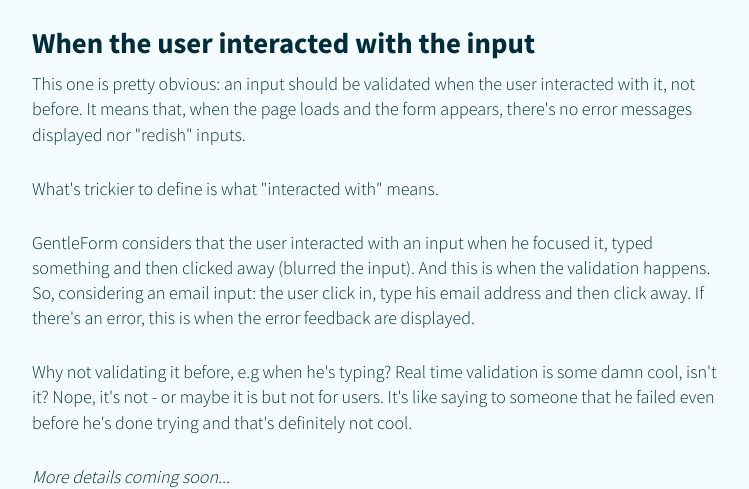
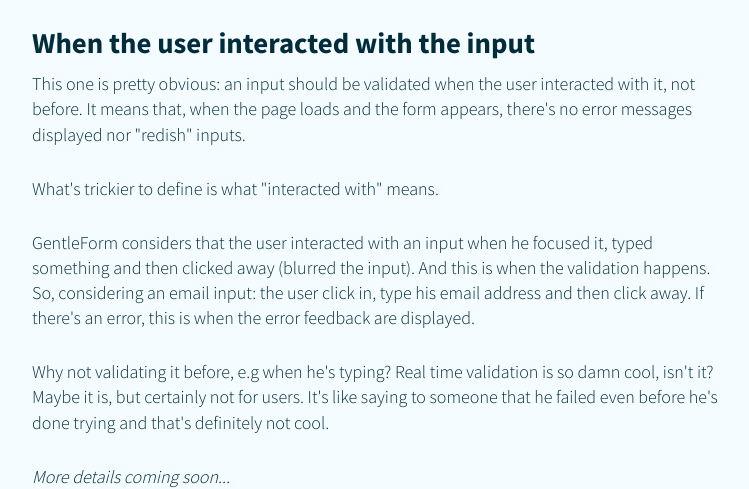
Before and after one commit to zhouzi/GentleForm, a website built with webpack: page index.html in a window 1280 px wide. Shown: the part 533-1022 px from the top of the page, without its empty margins (258-1007 px from the left). Built offline with nearby package versions, Linux system fonts and the light colour scheme.

Commit message:
fix typo, wording

```diff
--- a/index.html
+++ b/index.html
@@ -32,8 +32,8 @@ And this is when the validation happens.
 So, considering an email input: the user click in, type his email address and then click away.
 If there&#39;s an error, this is when the error feedback are displayed.</p>
 <p>Why not validating it before, e.g when he&#39;s typing?
-Real time validation is some damn cool, isn&#39;t it?
-Nope, it&#39;s not - or maybe it is but not for users.
+Real time validation is so damn cool, isn&#39;t it?
+Maybe it is, but certainly not for users.
 It&#39;s like saying to someone that he failed even before he&#39;s done trying and that&#39;s definitely not cool.</p>
 <p><em>More details coming soon...</em></p>
 </main>
```
Also changed, not shown: README.md.
